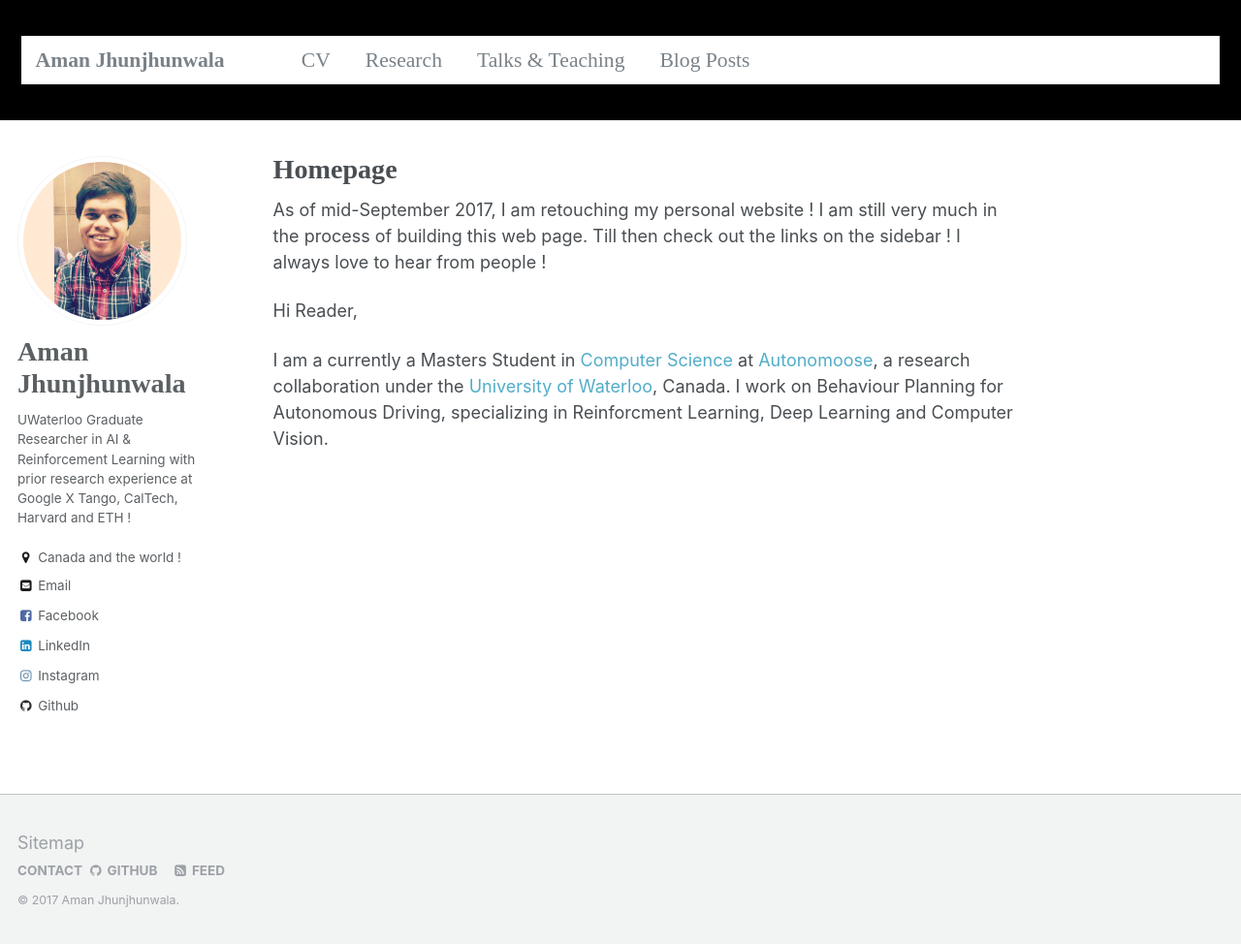
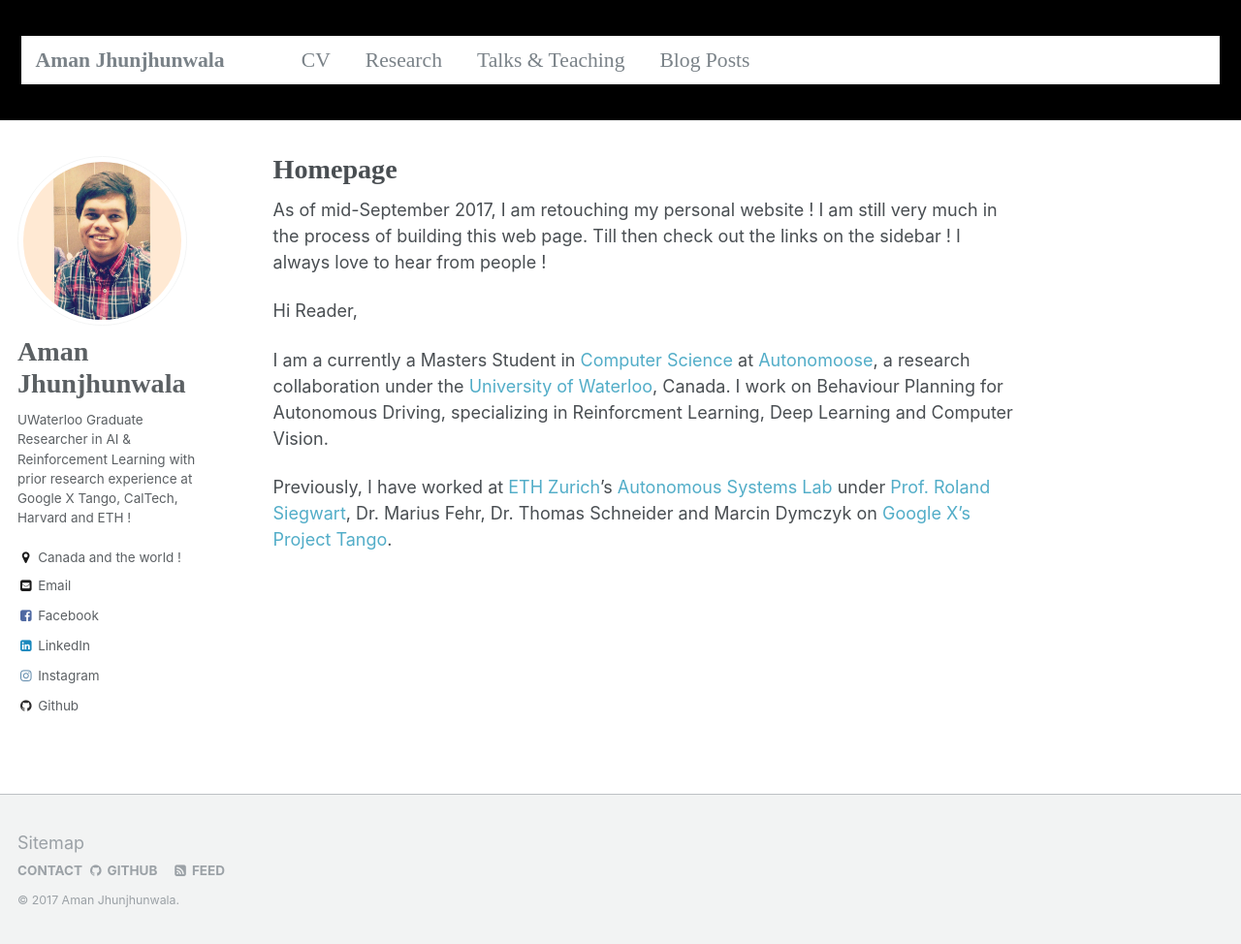
Before and after one commit to amanjhunjhunwala/amanjhunjhunwala.github.io, a Jekyll site: the page built from _pages/about.md, in a window 1280 px wide and 974 px high. Shown: the whole window at 97% size. Built offline with Jekyll 4.4.1, drawn with Linux system fonts in a browser that asks for light colours; some web fonts are replaced.

Commit message:
Update about.md

```diff
--- a/_pages/about.md
+++ b/_pages/about.md
@@ -13,4 +13,6 @@ I am still very much in the process of building this web page. Till then check o
 
 Hi Reader,
 
-I am a currently a Masters Student in [Computer Science](https://cs.uwaterloo.ca/) at [Autonomoose](www.autonomoose.net), a research collaboration under the [University of Waterloo](https://uwaterloo.ca/), Canada. I work on Behaviour Planning for Autonomous Driving, specializing in Reinforcment Learning, Deep Learning and Computer Vision.
+I am a currently a Masters Student in [Computer Science](https://cs.uwaterloo.ca/) at [Autonomoose](http://www.autonomoose.net/), a research collaboration under the [University of Waterloo](https://uwaterloo.ca/), Canada. I work on Behaviour Planning for Autonomous Driving, specializing in Reinforcment Learning, Deep Learning and Computer Vision.
+
+Previously, I have worked at [ETH Zurich](https://www.ethz.ch/en.html)'s [Autonomous Systems Lab](http://www.asl.ethz.ch/) under [Prof. Roland Siegwart](http://www.asl.ethz.ch/the-lab/people/person-detail.html?persid=29981), Dr. Marius Fehr, Dr. Thomas Schneider and Marcin Dymczyk on [Google X's Project Tango](https://get.google.com/tango/).
```
